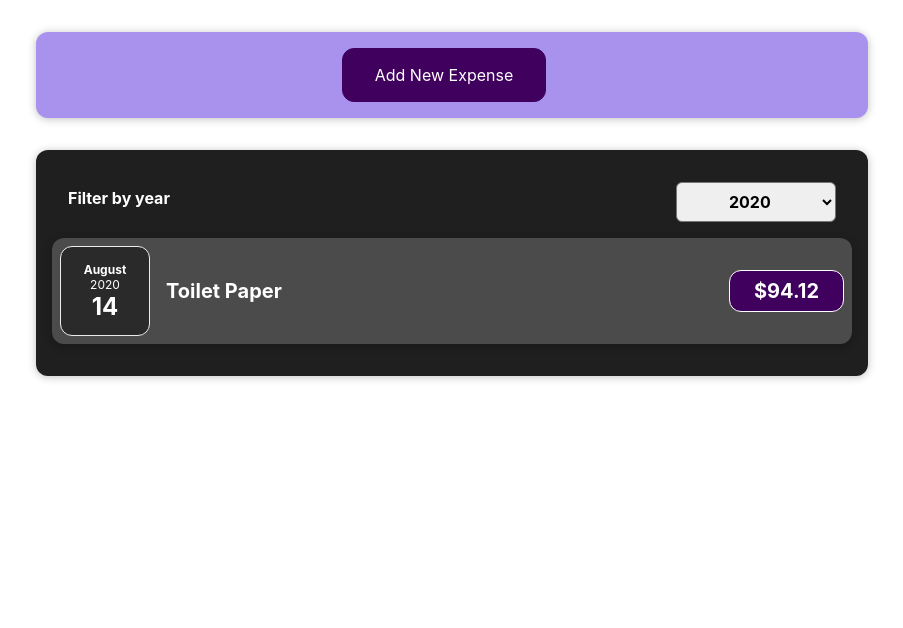
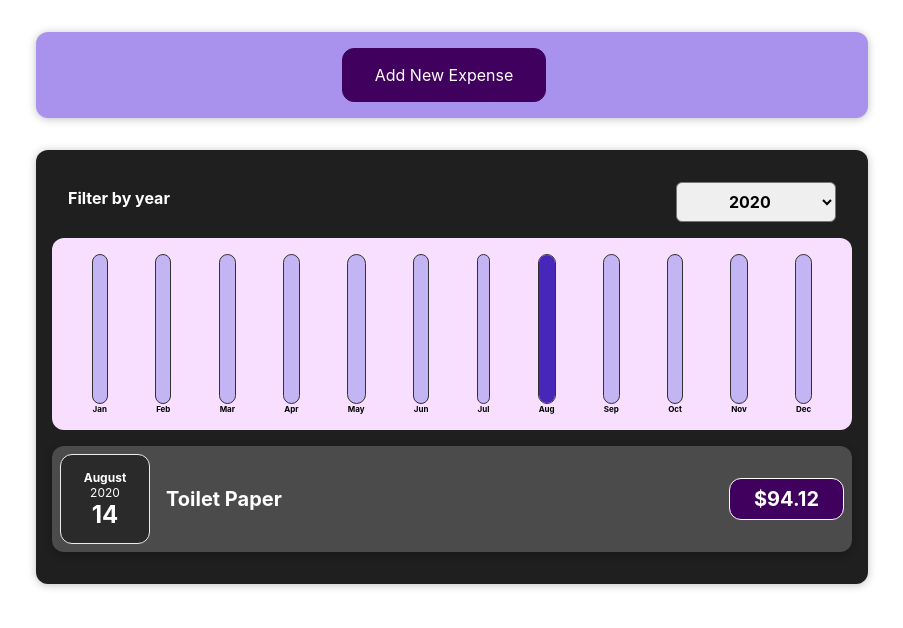
Before and after one commit to BriianEB/my-react-app, a React (Create React App) app: page / in a window 1280 px wide. Shown: the top 628 px of the page, without its empty margins (188-1091 px from the left). Built offline with nearby package versions, Linux system fonts and the light colour scheme; the HTML template or start-up script is replaced by a standard one.

Commit message:
27/08/2022

```diff
--- a/src/components/Chart/Chart.js
+++ b/src/components/Chart/Chart.js
@@ -0,0 +1,26 @@
+import './Chart.css';
+
+import ChartBar from './ChartBar';
+
+
+function Chart(props) {
+    var dataPointValues = props.dataPoints.map(dataPoint => dataPoint.value);
+    var totalMaximum = Math.max(...dataPointValues);
+
+    return (
+        <div className="chart">
+            {props.dataPoints.map(function (dataPoint) {
+                return (
+                    <ChartBar
+                        key={dataPoint.label}
+                        value={dataPoint.value}
+                        maxValue={totalMaximum}
+                        label={dataPoint.label}
+                    />
+                );
+            })}
+        </div>
+    );
+}
+
+export default Chart;
--- a/src/components/Chart/ChartBar.js
+++ b/src/components/Chart/ChartBar.js
@@ -0,0 +1,25 @@
+import './ChartBar.css';
+
+
+function ChartBar(props) {
+    var barFillHeight = '0%';
+
+    if (props.maxValue > 0) {
+        barFillHeight = Math.round((props.value / props.maxValue) * 100) + '%';
+    }
+
+    return (
+        <div className="chart-bar">
+            <div className="chart-bar__inner">
+                <div
+                    className="chart-bar__fill"
+                    style={{height: barFillHeight}}
+                >
+                </div>
+            </div>
+            <div className="chart-bar__label">{props.label}</div>
+        </div>
+    );
+}
+
+export default ChartBar;
--- a/src/components/Expenses/Expenses.js
+++ b/src/components/Expenses/Expenses.js
@@ -3,6 +3,7 @@
 import { useState } from 'react';
 
 import Card from '../UI/Card';
+import ExpensesChart from './ExpensesChart';
 import ExpensesList from './ExpensesList';
 import ExpensesFilter from './ExpensesFilter';
 
@@ -23,6 +24,7 @@
     return (
         <Card className="expenses">
             <ExpensesFilter selectedFilter={filter} onChangeFilter={filterChangeHandler}/>
+            <ExpensesChart expenses={filteredExpenses} />
             <ExpensesList expenses={filteredExpenses} />
         </Card>
     );
--- /dev/null
+++ b/src/components/Expenses/ExpensesChart.js
@@ -0,0 +1,30 @@
+import Chart from '../Chart/Chart';
+
+
+function ExpensesChart(props) {
+    var chartDataPoints = [
+        {label: 'Jan', value: 0},
+        {label: 'Feb', value: 0},
+        {label: 'Mar', value: 0},
+        {label: 'Apr', value: 0},
+        {label: 'May', value: 0},
+        {label: 'Jun', value: 0},
+        {label: 'Jul', value: 0},
+        {label: 'Aug', value: 0},
+        {label: 'Sep', value: 0},
+        {label: 'Oct', value: 0},
+        {label: 'Nov', value: 0},
+        {label: 'Dec', value: 0},
+    ];
+
+    for (var expense of props.expenses) {
+        var expenseMonth = expense.date.getMonth();
+        chartDataPoints[expenseMonth].value += expense.amount;
+    }
+
+    return (
+        <Chart dataPoints={chartDataPoints} />
+    );
+}
+
+export default ExpensesChart;
```
